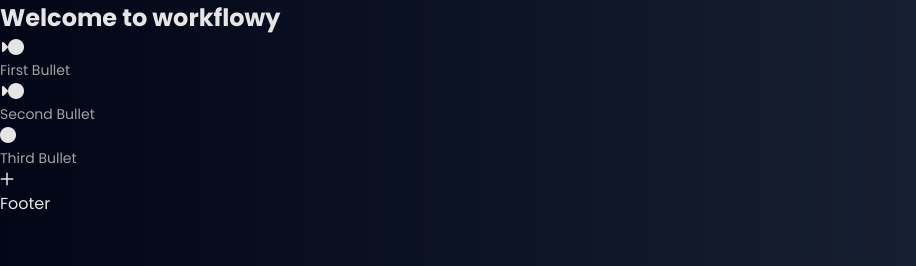
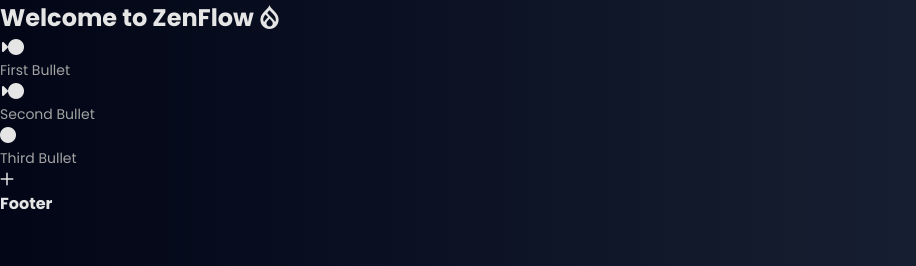
Before and after one commit to tamzid-hassan/workflowy-v1, a React (Vite) app: page / in a window 1280 px wide. Shown: the top 266 px of the page, without its empty margins (0-916 px from the left). Built offline with nearby package versions, Linux system fonts and the light colour scheme.

Commit message:
some ui fix

```diff
--- a/src/BulletItem.jsx
+++ b/src/BulletItem.jsx
@@ -21,6 +21,9 @@
     function handleUpdate() {
         setIsEditing(!isEditing)
 
+        console.log(id)
+        console.log(inputValue)
+
         dispatch(updateBullet({ id, inputValue }))
     }
 
@@ -29,7 +32,10 @@
             inputRef.current.focus()
             inputRef.current.select()
         }
+
+
     }, [isEditing])
+
 
 
     return (
--- a/src/Footer/Footer.jsx
+++ b/src/Footer/Footer.jsx
@@ -2,7 +2,10 @@
 
 function Footer() {
     return (
-        <div>Footer</div>
+        <div className='w-full mt-10 text-center border-t border-blue-400 border-solid'>
+
+            <h3 className='mt-10'>Footer</h3>
+        </div>
     )
 }
 
--- a/src/Header/Header.jsx
+++ b/src/Header/Header.jsx
@@ -3,7 +3,7 @@
 function Header() {
     return (
         <>
-            <h1 className="mb-10">Welcome to workflowy</h1>
+            <h1 className="mb-10">Welcome to ZenFlow <i className="fa-brands fa-drupal"></i></h1>
         </>
     )
 }
--- a/src/SingleView.jsx
+++ b/src/SingleView.jsx
@@ -3,6 +3,7 @@
 import { useParams } from "react-router-dom"
 import { getBulletItem } from "./features/bullet/bulletSlice";
 import BulletItem from "./BulletItem";
+import AddBulletItem from "./AddBulletItem";
 
 function SingleView() {
 
@@ -10,6 +11,9 @@
 
     // state for managing filtered bullet Item list
     const [itemsList, setItemsList] = useState([]);
+
+    // Checking if any changes in Total Bullet Items List to make UI change
+    // const localBulletItemsList = useSelector(state => state.bullets)
 
 
     // Checking parrams of bullet Item Id
@@ -28,7 +32,8 @@
             setItemsList(payload)
         }
 
-    }, [bulletItemId, dispatch])
+    }, [])
+
 
     console.log(itemsList)
 
```
